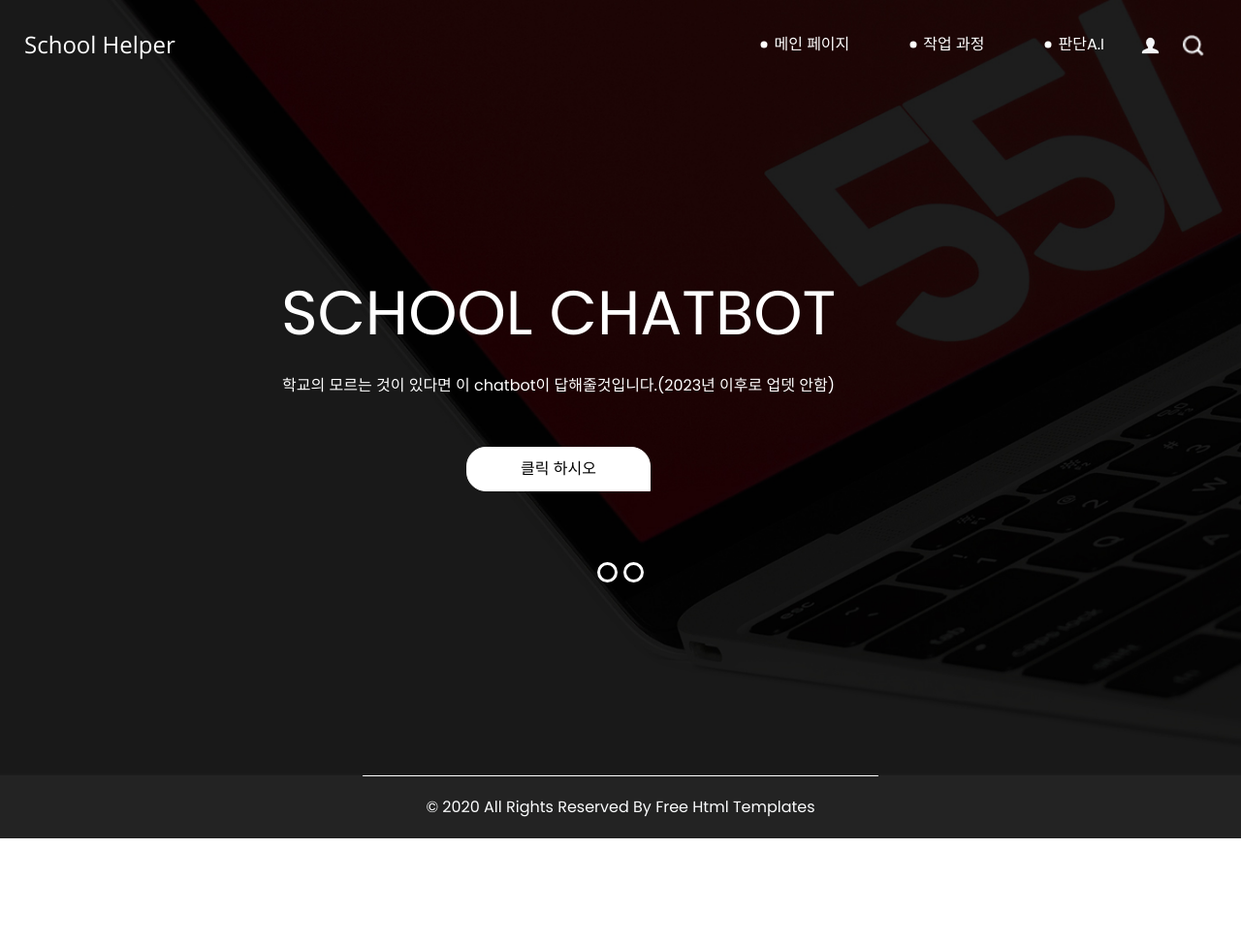
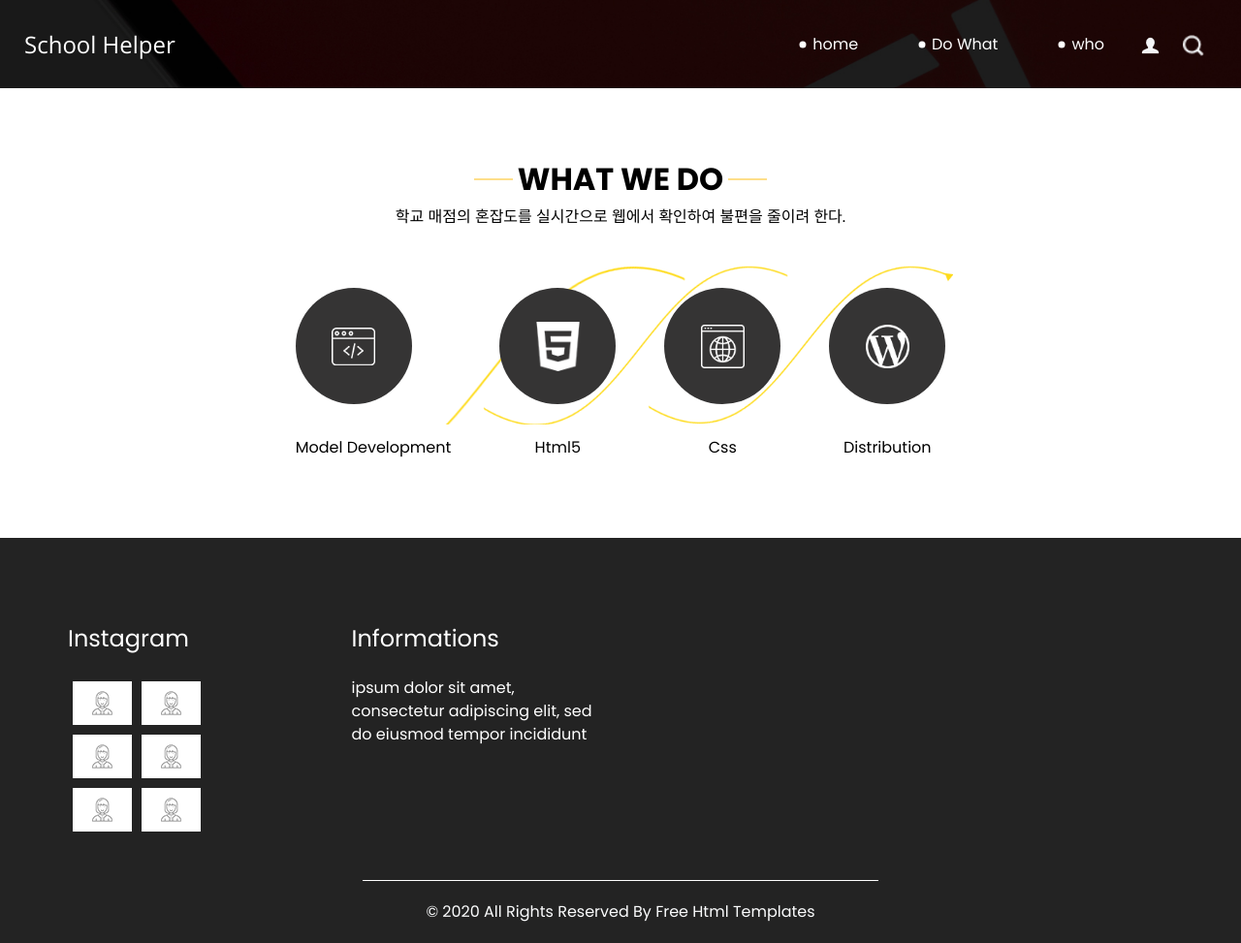
Before and after one commit to potatoman-mainjae/NShelper-re-, a website: page do.html in a window 1280 px wide. Shown: the whole page at 97% size. Before the commit the page ends 865 px from the top, so only its background shows below. Drawn offline with nearby package versions, Linux system fonts and the light colour scheme.

Commit message:
실수 조정

```diff
--- a/do.html
+++ b/do.html
@@ -12,7 +12,7 @@
   <meta name="description" content="" />
   <meta name="author" content="" />
 
-  <title>schoolhelper</title>
+  <title>Esigned</title>
 
   <!-- slider stylesheet -->
   <!-- slider stylesheet -->
@@ -29,7 +29,7 @@
   <link href="css/responsive.css" rel="stylesheet" />
 </head>
 
-<body>
+<body class="sub_page">
   <div class="hero_area">
     <!-- header section strats -->
     <header class="header_section">
@@ -49,13 +49,13 @@
 
               <ul class="navbar-nav">
                 <li class="nav-item active">
-                  <a class="nav-link" href="index.html"> 메인 페이지 <span class="sr-only">(current)</span></a>
+                  <a class="nav-link" href="index.html"> home <span class="sr-only">(current)</span></a>
                 </li>
                 <li class="nav-item">
-                  <a class="nav-link" href="do.html"> 작업 과정 <span class="sr-only">(current)</span></a>
+                  <a class="nav-link" href="do.html"> Do What <span class="sr-only">(current)</span></a>
                 </li>
                 <li class="nav-item">
-                  <a class="nav-link" href="imju.html"> 판단A.I </a>
+                  <a class="nav-link" href="imju.html"> who </a>
                 </li>
               </ul>
               <div class="user_option">
@@ -72,68 +72,138 @@
         </nav>
       </div>
     </header>
-    <!-- end header section -->
-    <!-- slider section -->
-    <section class=" slider_section position-relative">
+  </div>
+
+  <!-- do section -->
+
+  <section class="do_section layout_padding">
     <div class="container">
-        <div id="carouselExampleIndicators" class="carousel slide" data-ride="carousel">
-          <ol class="carousel-indicators">
-            <li data-target="#carouselExampleIndicators" data-slide-to="0" class="active"></li>
-            <li data-target="#carouselExampleIndicators" data-slide-to="1"></li>
-          </ol>
+      <div class="heading_container">
+        <h2>
+          What we do
+        </h2>
+        <p>
+          학교 매점의 혼잡도를 실시간으로 웹에서 확인하여 불편을 줄이려 한다.
+        </p>
+      </div>
+      <div class="do_container">
 
-            <div class="carousel-inner">
+        <div class="box arrow-middle arrow_bg">
+          <div class="img-box">
+            <img src="images/d-2.png" alt="">
+          </div>
+          <div class="detail-box">
+            <h6>
+              Model Development
+            </h6>
+          </div>
+        </div>
+        <div class="box arrow-middle arrow_bg">
+          <div class="img-box">
+            <img src="images/d-3.png" alt="">
+          </div>
+          <div class="detail-box">
+            <h6>
+              Html5
+            </h6>
+          </div>
+        </div>
+        <div class="box arrow-end arrow_bg">
+          <div class="img-box">
+            <img src="images/d-4.png" alt="">
+          </div>
+          <div class="detail-box">
+            <h6>
+              Css
+            </h6>
+          </div>
+        </div>
+        <div class="box ">
+          <div class="img-box">
+            <img src="images/d-5.png" alt="">
+          </div>
+          <div class="detail-box">
+            <h6>
+              Distribution
+            </h6>
+          </div>
+        </div>
+      </div>
+    </div>
+  </section>
 
-              <div class="carousel-item">
+  <!-- end do section -->
+
+
+<section class="info_section ">
+  <div class="container">
     <div class="row">
-                  <div class="col">
-                    <div class="detail-box">
+
+      <div class="col-md-3">
+        <div class="info_insta">
+          <h5>
+            Instagram
+          </h5>
+          <div class="insta_container">
             <div>
-                        <h1>
-                          현재 매점 상태
-                        </h1>
-                        <p>
-                          현재 매점의 인파를 확인하고 가세요
-                        </p>
-                        <div class="">
-                          <a href="result.html">
-                            클릭하시오
+              <a href="">
+                <div class="insta-box b-1">
+                  <img src="images/insta.png" alt="">
+                </div>
+              </a>
+              <a href="">
+                <div class="insta-box b-2">
+                  <img src="images/insta.png" alt="">
+                </div>
+              </a>
+            </div>
+
+            <div>
+              <a href="">
+                <div class="insta-box b-3">
+                  <img src="images/insta.png" alt="">
+                </div>
+              </a>
+              <a href="">
+                <div class="insta-box b-4">
+                  <img src="images/insta.png" alt="">
+                </div>
+              </a>
+            </div>
+            <div>
+              <a href="">
+                <div class="insta-box b-3">
+                  <img src="images/insta.png" alt="">
+                </div>
+              </a>
+              <a href="">
+                <div class="insta-box b-4">
+                  <img src="images/insta.png" alt="">
+                </div>
               </a>
             </div>
           </div>
         </div>
       </div>
-                </div>
-              </div>
-              <div class="carousel-item active">
-                <div class="row">
-                  <div class="col">
-                    <div class="detail-box">
-                      <div>
-                        <h1>
-                          school chatbot
-                        </h1>
+
+      <div class="col-md-3">
+        <div class="info_info">
+          <h5>
+            Informations
+          </h5>
           <p>
-                          학교의 모르는 것이 있다면 이 chatbot이 답해줄것입니다.(2023년 이후로 업뎃 안함)
+            ipsum dolor sit amet, consectetur adipiscing elit, sed do eiusmod tempor incididunt
           </p>
-                        <div class="">
-                          <a href="AI.html">
-                            클릭 하시오
-                          </a>
-                        </div>
-                      </div>
-                    </div>
-                  </div>
         </div>
       </div>
 
     </div>
   </div>
+</section>
 
-      </div>
-    </section>
-    <!-- end slider section -->
-  </div>
+<!-- end info_section -->
+
+
 <!-- footer section -->
 <section class="container-fluid footer_section">
   <p>
```
Also changed, not shown: index.html (+2 -2 lines). Lines whose indentation alone changed are shown as unchanged.
